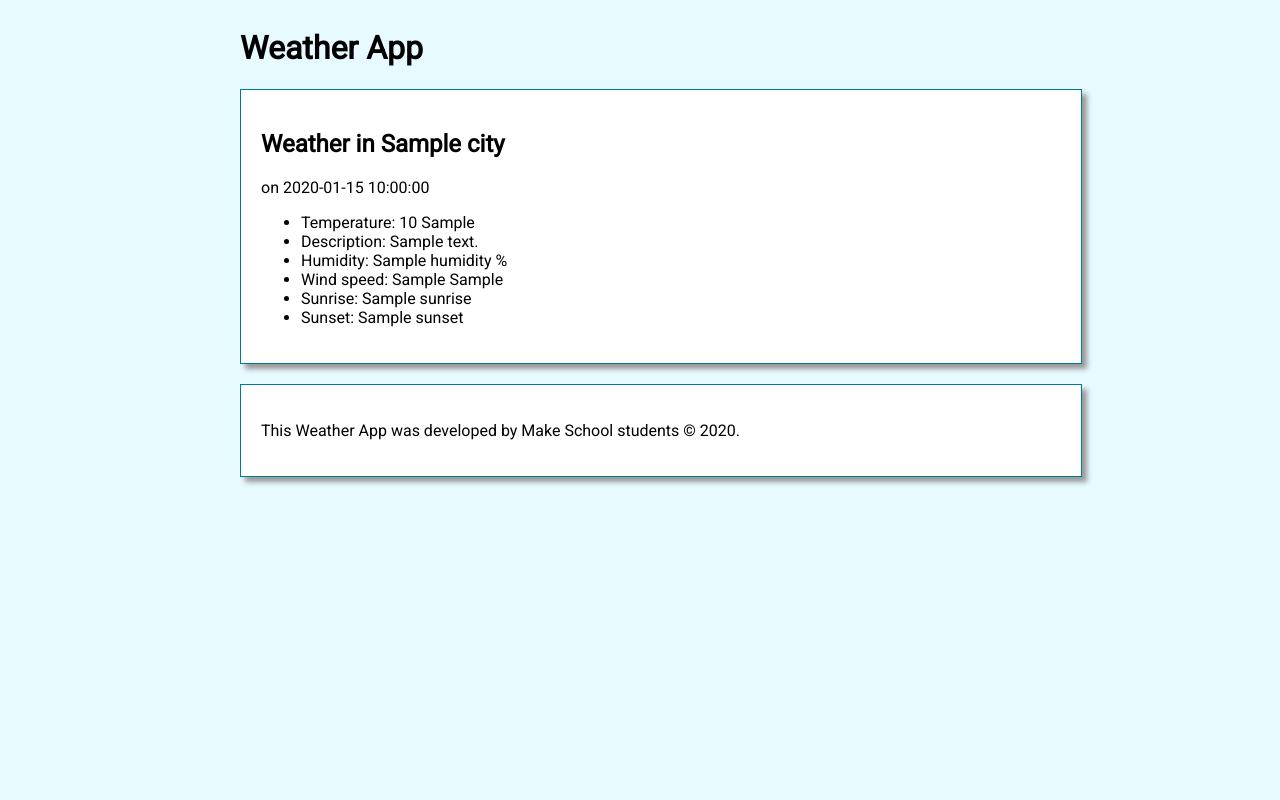
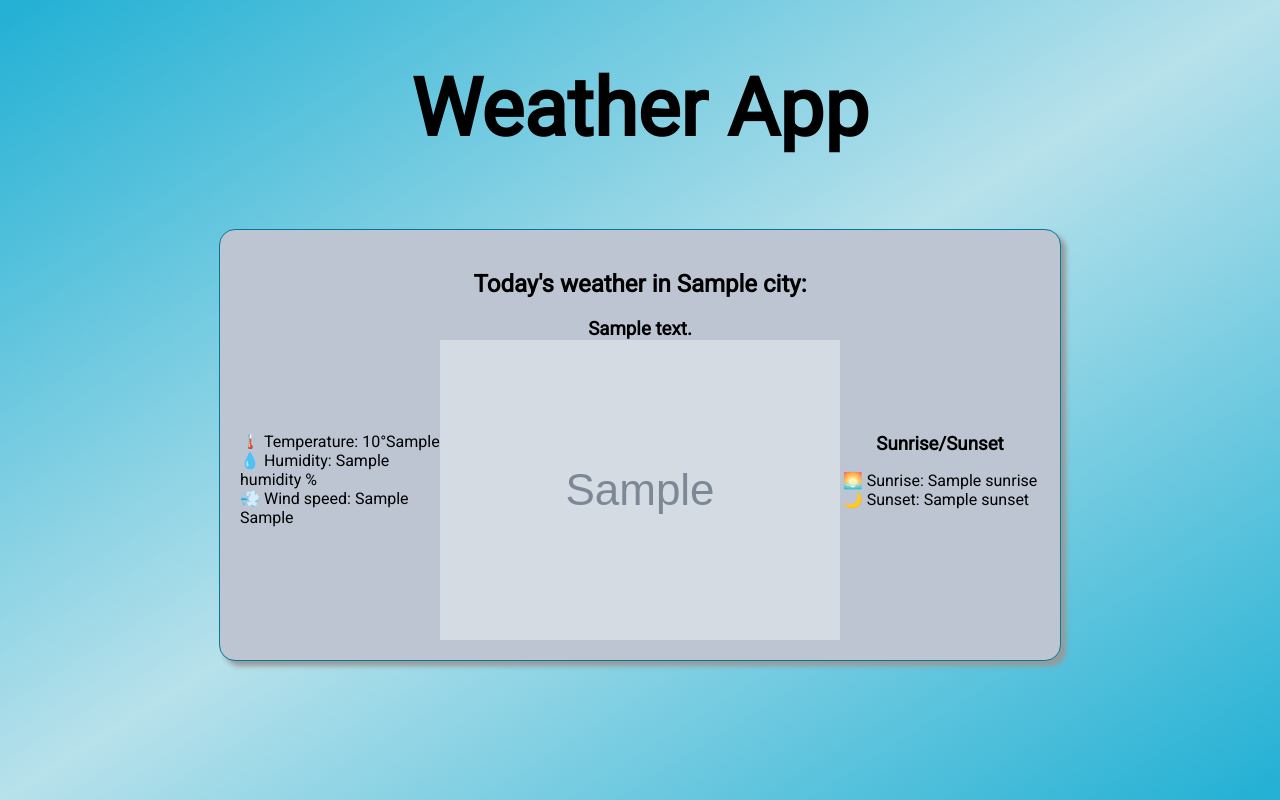
Before and after one commit to merkoyep/ACS-1710-Homework-4-APIs-Starter-master, a Flask app: template templates/results.html in a window 1280 px wide. Run offline with Flask 2, Linux system fonts and the light colour scheme; the template is opened without the code that fills it: most values are stand-ins (such as "Sample title", 1, 10 or a date in 2020); grey boxes marked "Sample" are stand-in pictures.

Commit message:
completed all challenges

```diff
--- a/app.py
+++ b/app.py
@@ -1,6 +1,6 @@
 import os
 import requests
-
+from flask import redirect, url_for
 from pprint import PrettyPrinter
 from datetime import datetime, timedelta
 from dotenv import load_dotenv
@@ -22,6 +22,7 @@ pp = PrettyPrinter(indent=4)
 
 API_KEY = os.getenv('API_KEY')
 API_URL = 'http://api.openweathermap.org/data/2.5/weather'
+
 
 
 ################################################################################
@@ -50,33 +51,22 @@ def call_weather(parameters):
 @app.route('/results')
 def results():
     """Displays results for current weather conditions."""
-    # Use 'request.args' to retrieve the city & units from the query
-    # parameters.
     city = request.args.get('city')
     units = request.args.get('units')
 
+    if not city:
+        return redirect(url_for('error', message='Invalid city input'))
 
     params = {
-        # : Enter query parameters here for the 'appid' (your api key),
-        # the city, and the units (metric or imperial).
-        # See the documentation here: https://openweathermap.org/current
+
         'q': city,
         'appid': API_KEY,
         'units': units
     }
 
     result_json = call_weather(params)
-    # result_json = requests.get(API_URL, params=params).json()
 
-    # Uncomment the line below to see the results of the API call!
-    # pp.pprint(result_json)
-
-    # Replace the empty variables below with their appropriate values.
-    # You'll need to retrieve these from the result_json object above.
-
-    # For the sunrise & sunset variables, I would recommend to turn them into
-    # datetime objects. You can do so using the `datetime.fromtimestamp()`
-    # function.
+    #Time variables
     raw_datenow = datetime.now()
     formatted_datenow = raw_datenow.strftime('%B %d, %Y at %I:%M %p')
 
@@ -92,12 +82,16 @@ def results():
     formatted_local_sunrise = local_sunrise.strftime('%I:%M %p')
     formatted_local_sunset = local_sunset.strftime('%I:%M %p')
 
+    icon_code = result_json['weather'][0]['icon']
+    icon_url = f'https://openweathermap.org/img/wn/{icon_code}@2x.png'
+
 
     context = {
         'date': formatted_datenow,
         'city': result_json['name'],
-        'description': result_json['weather'][0]['description'],
+        'description': result_json['weather'][0]['description'].upper(),
         'distance_letter': get_distance_for_units(units),
+        'icon': icon_url,
         'temp': result_json['main']['temp'],
         'humidity': result_json['main']['humidity'],
         'wind_speed': result_json['wind']['speed'],
@@ -118,8 +112,10 @@ def comparison_results():
     city2 = request.args.get('city2')
     units = request.args.get('units_c')
 
-    # TODO: Make 2 API calls, one for each city. HINT: You may want to write a
+    # Make 2 API calls, one for each city. HINT: You may want to write a
     # helper function for this!
+    if not city1 or not city2:
+        return redirect(url_for('error', message='Invalid city input'))
 
     city1_params = {
     # : Enter query parameters here for the 'appid' (your api key),
@@ -141,7 +137,7 @@ def comparison_results():
     city1_result = call_weather(city1_params)
     city2_result = call_weather(city2_params)
 
-    # TODO: Pass the information for both cities in the context. Make sure to
+    # Pass the information for both cities in the context. Make sure to
     # pass info for the temperature, humidity, wind speed, and sunset time!
     # HINT: It may be useful to create 2 new dictionaries, `city1_info` and
     # `city2_info`, to organize the data.
@@ -168,7 +164,8 @@ def comparison_results():
     formatted_local_sunset1 = local_sunset1.strftime('%I:%M %p')
 
     #compare temp
-    degree_difference = abs(city1_result['main']['temp'] - abs(city2_result['main']['temp']))
+    raw_degree_difference = abs(city1_result['main']['temp'] - abs(city2_result['main']['temp']))
+    degree_difference = round(raw_degree_difference, 2)
     if city1_result['main']['temp'] > city2_result['main']['temp']:
         city1tempdiff = 'warmer'
     elif city1_result['main']['temp'] < city2_result['main']['temp']:
@@ -233,6 +230,10 @@ def comparison_results():
 
     return render_template('comparison_results.html', **context)
 
+@app.route('/error')
+def error():
+    message = request.args.get('message', 'An error occurred.')
+    return render_template('error.html', message=message)
 
 if __name__ == '__main__':
     app.config['ENV'] = 'development'
--- a/static/style.css
+++ b/static/style.css
@@ -1,13 +1,23 @@
+html, body {
+    min-height: 100%;
+}
 body {
-    background-color: #e6faff;
+    background: linear-gradient(to bottom right, #21b0d4, #b7e1eb, #21b0d4);
+    background-repeat: no-repeat;
     display: flex;
     justify-content: center;
+    align-items: flex-start;
     font-family: "Roboto", sans-serif;
 }
 
 main {
     width: 800px;
+    display: flex;
+    flex-direction: column;
+    justify-content: center;
+    align-items: center;
 }
+
 
 main > section {
     background-color: #fff;
@@ -16,13 +26,59 @@ main > section {
     padding: 20px;
     margin-top: 20px;
     width: 100%;
+    border-radius: 1em;
 }
 
 fieldset {
     border: 1px solid #000;
+    border-radius: 1em;
 }
-
+h1 {
+    font-size: 5em;
+}
 h1 a {
     color: #000;
     text-decoration: none;
 }
+h3 {
+    margin: 0;
+}
+li {
+    list-style: none;
+}
+
+ul {
+    padding: 0;
+}
+#results {
+    display: grid;
+    background-color: rgb(189, 197, 211);
+    grid-template-columns: 1fr 1fr 1fr;
+    grid-template-areas: " h h h"
+                         " w c s "
+
+}
+#results h2 {
+    grid-area: h;
+    text-align: center;
+}
+#details {
+    grid-area: w;
+}
+#weather-card {
+    grid-area: c;
+
+}
+#sunset {
+
+    grid-area: s;
+}
+#sunset, #weather-card, #details, #comparison_results {
+    display: flex;
+    flex-direction: column;
+    justify-content: center;
+    align-items: center;
+}
+.input-text, .submit {
+    border-radius: 1em;
+}
--- a/templates/base.html
+++ b/templates/base.html
@@ -4,17 +4,13 @@
         <title>Weather App</title>
         <link rel="stylesheet" href="/static/style.css">
         <link href="https://fonts.googleapis.com/css2?family=Roboto" rel="stylesheet">
+        <link rel="icon" href="{{ url_for('static', filename='favicon.ico') }}" type="image/x-icon">
     </head>
     <body>
         <main>
             <h1><a href="/">Weather App</a></h1>
             {% block content %}
             {% endblock %}
-            <section>
-                <p>
-                    This Weather App was developed by Make School students © 2020.
-                </p>
-            </section>
         </main>
     </body>
 </html>
--- a/templates/results.html
+++ b/templates/results.html
@@ -1,26 +1,30 @@
 {% extends 'base.html' %}
 {% block content %}
 
-<section>
-    {#
-        TODO: Replace the hard-coded city and date below with data from the
-        server
-    #}
-    <h1>Weather in {{ city }}</h1>
-    <p>on {{ date }}</p>
+<section class="weather-form" id="results">
 
-    {#
-        TODO: Add the temperature, description, humidity, wind speed, sunrise,
-        & sunset below to replace the [ ].
-    #}
-    <ul>
-        <li>Temperature: {{ temp }} {{ units_letter }} </li>
-        <li>Description: {{ description }} </li>
-        <li>Humidity: {{ humidity }} % </li>
-        <li>Wind speed: {{ wind_speed }} {{ distance_letter }} </li>
-        <li>Sunrise: {{ sunrise }} </li>
-        <li>Sunset: {{ sunset }} </li>
+    <h2>Today's weather in {{ city }}:</h2>
+
+    <ul id="details">
+            <li>🌡️ Temperature: {{ temp }}°{{ units_letter }}</li>
+            <li>💧 Humidity: {{ humidity }} % </li>
+            <li>💨 Wind speed: {{ wind_speed }} {{ distance_letter }} </li>
     </ul>
+
+    <section id="weather-card">
+        <h3>{{ description }}</h3>
+        <img src='{{ icon }}'/>
+    </section>
+
+
+    <section id='sunset'>
+        <h3>Sunrise/Sunset</h3>
+        <ul>
+            <li>🌅 Sunrise: {{ sunrise }} </li>
+            <li>🌙 Sunset: {{ sunset }} </li>
+        </ul>
+    </section>
+
 
 </section>
 {% endblock %}
```
Also changed, not shown: templates/comparison_results.html (+4 -12 lines), templates/error.html (added, +14 -0 lines), templates/home.html (+5 -5 lines), README.md, static/favicon.ico (added).
